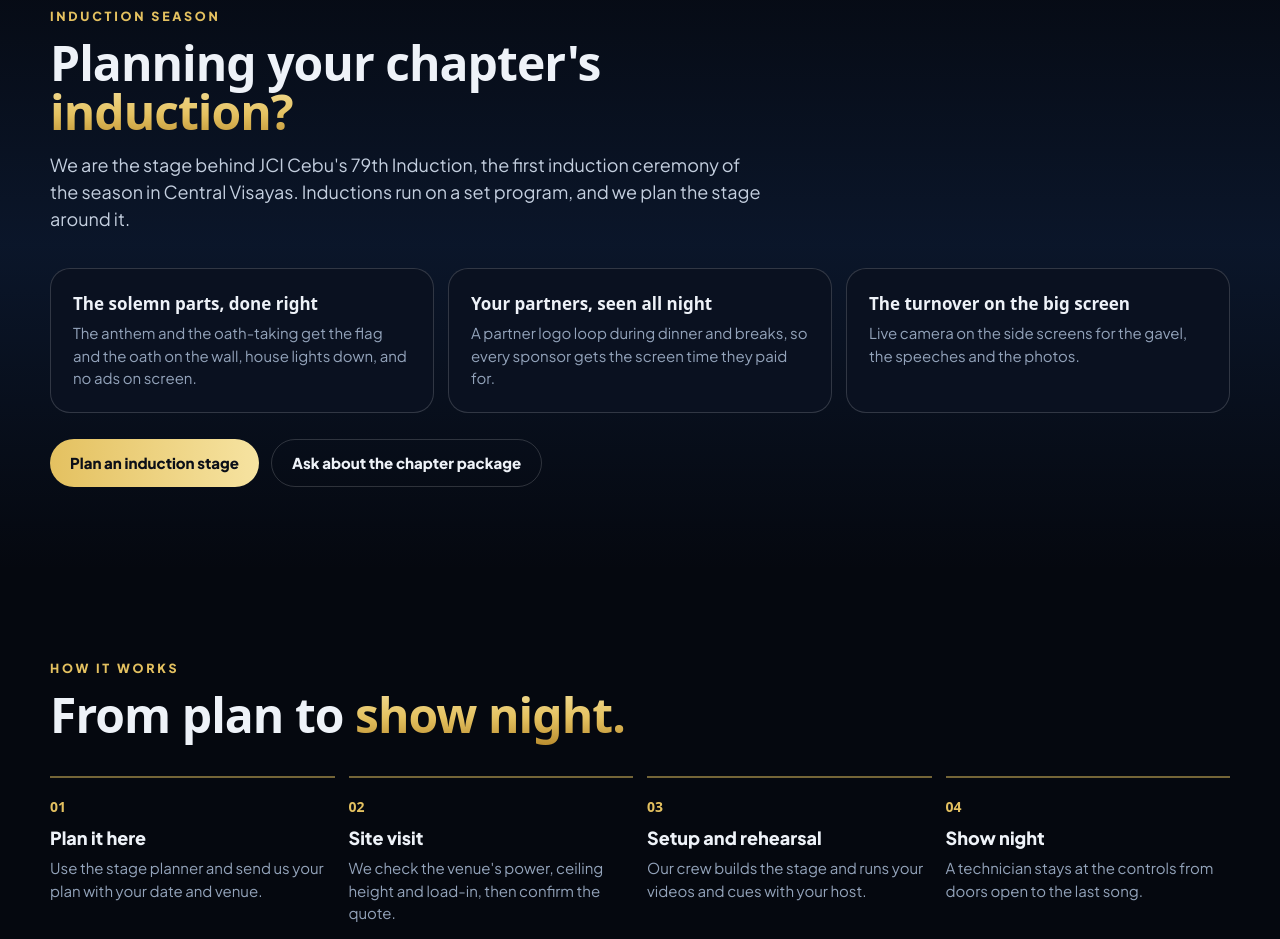
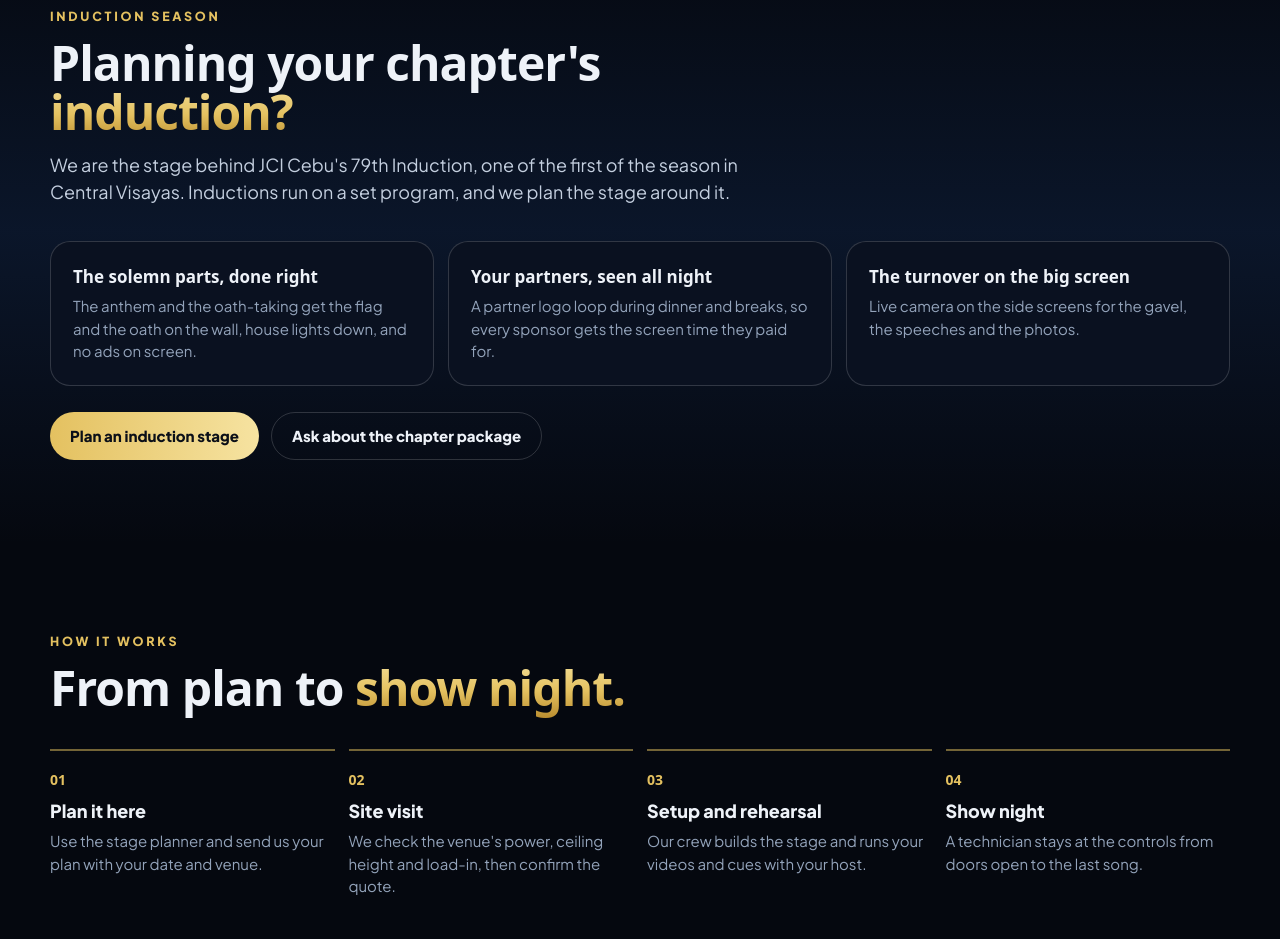
Before and after one commit to pinamatts/techsocials, a plain HTML site: page veloso-visuals/index.html in a window 1280 px wide. Shown: the part 4008-4947 px from the top of the page. Drawn offline with Linux system fonts and the light colour scheme; a web font is replaced by a local one.

Commit message:
Veloso Visuals: one of the first inductions, not the first

```diff
--- a/veloso-visuals/index.html
+++ b/veloso-visuals/index.html
@@ -329,7 +329,7 @@ footer .wrap{display:flex;justify-content:space-between;gap:18px;flex-wrap:wrap}
 
 <section id="inductions" style="background:linear-gradient(180deg,transparent,rgba(31,71,137,.22),transparent)"><div class="wrap">
   <div class="head reveal"><span class="eyebrow">Induction season</span><h2 class="disp">Planning your chapter's <span class="gold">induction?</span></h2>
-    <p>We are the stage behind JCI Cebu's 79th Induction, the first induction ceremony of the season in Central Visayas. Inductions run on a set program, and we plan the stage around it.</p></div>
+    <p>We are the stage behind JCI Cebu's 79th Induction, one of the first of the season in Central Visayas. Inductions run on a set program, and we plan the stage around it.</p></div>
   <div class="ind">
     <article class="reveal"><b>The solemn parts, done right</b><p>The anthem and the oath-taking get the flag and the oath on the wall, house lights down, and no ads on screen.</p></article>
     <article class="reveal"><b>Your partners, seen all night</b><p>A partner logo loop during dinner and breaks, so every sponsor gets the screen time they paid for.</p></article>
```
